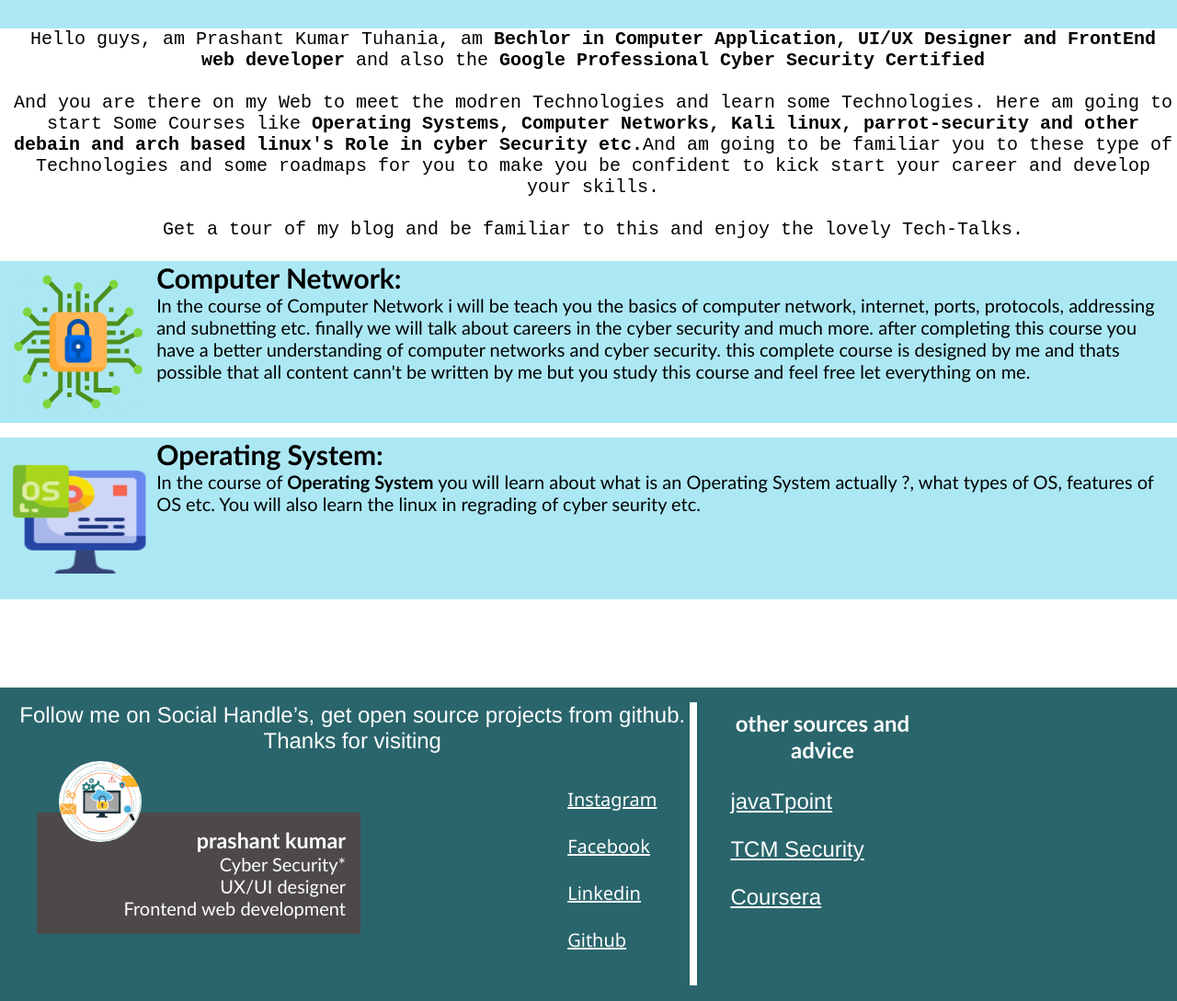
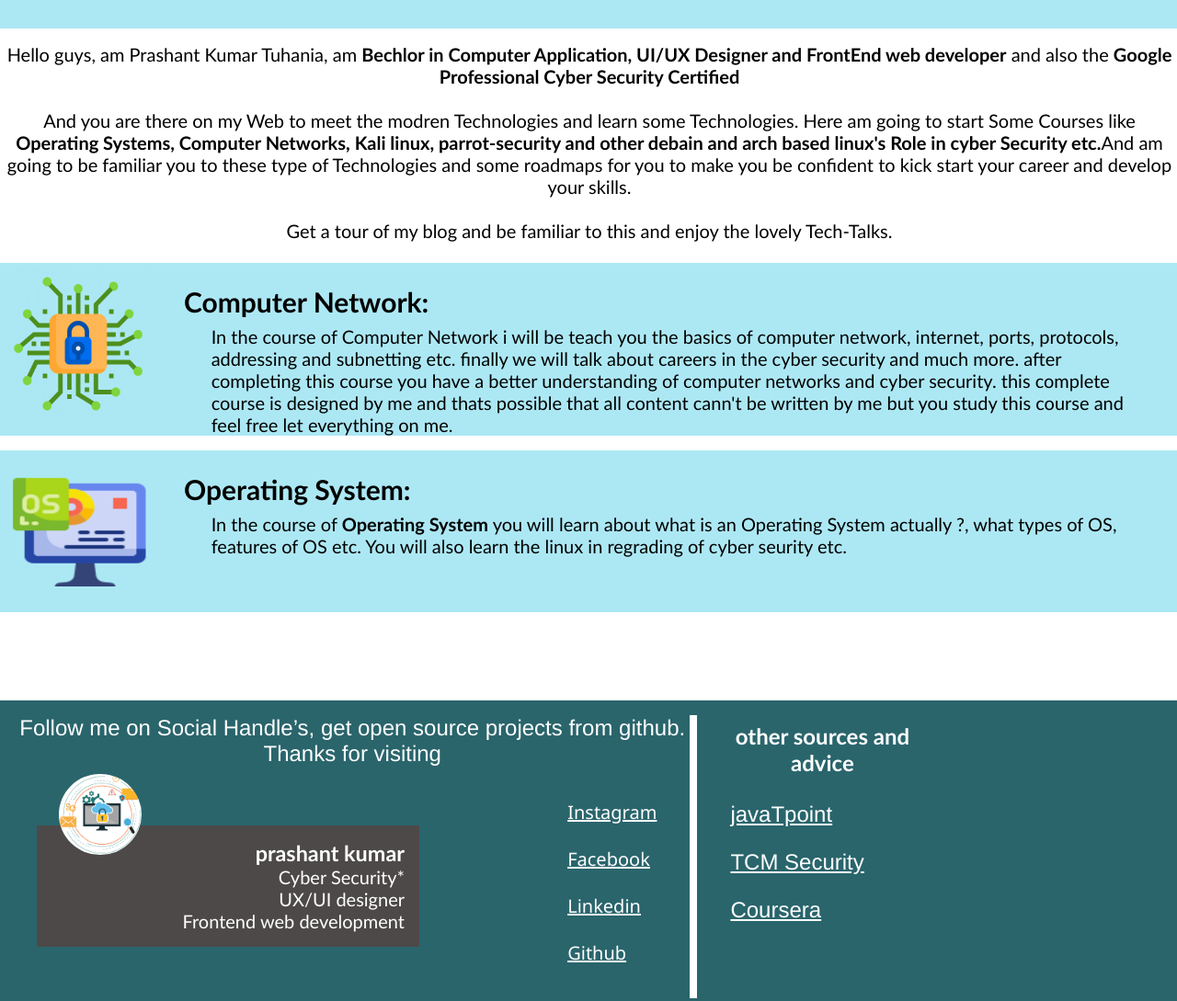
Before and after one commit to prashantkumar342/t342-security, a plain HTML site: page index.html in a window 1280 px wide. Shown: the part 428-1517 px from the top of the page at 92% size. Drawn offline with Linux system fonts and the light colour scheme.

Commit message:
layout fixes

```diff
--- a/mediaq.css
+++ b/mediaq.css
@@ -4,7 +4,7 @@
   }
 
   .head p {
-    font-size: 2.2vh;
+    font-size: 2vh;
     padding: 1vh;
   }
 
@@ -18,7 +18,7 @@
 
   .courses-overview .card .paragraph {
     margin: auto auto 1vh auto;
-    font-size: 1.5vh;
+    font-size: 1vh;
   }
 
   .courses-overview .card img {
@@ -135,11 +135,6 @@
     padding: 1.5vh;
   }
 
-  .courses-overview .card {
-    /* height: 20vh; */
-    background-color: rgba(56, 199, 228, 0.416);
-  }
-
   .courses-overview .paragraph {
     /* width: 100%; */
     padding: 1vh;
@@ -155,7 +150,6 @@
   }
 
   .overview-home .pragraphs {
-    /* outline: red solid; */
     font-size: 2vh;
     width: fit-content;
   }
@@ -168,9 +162,24 @@
   }
 
   .courses-overview .paragraph {
+    /* outline: red solid; */
     /* padding: 1vh; */
     width: 90%;
     font-family: 'Gill Sans', 'Gill Sans MT', Calibri, 'Trebuchet MS', sans-serif;
     font-size: 2.5vh;
   }
+
+  .courses-overview .paragraph h2 {
+    width: 95%;
+    margin: 0 auto 0 auto;
+    padding: 3vh 0 0 .5vh;
+    /* outline: green solid; */
+  }
+
+  .courses-overview .paragraph p {
+    width: 90%;
+    margin: 0 auto 0 auto;
+    /* outline: green solid; */
+    padding: 1vh 0 0 1vh;
+  }
 }
--- a/style.css
+++ b/style.css
@@ -127,8 +127,9 @@
 }
 
 .overview-home .pragraphs {
+  margin-top: 2vh;
   /* padding: 1vh; */
-  font-family: monospace;
+  font-family: 'Trebuchet MS', 'Lucida Sans Unicode', 'Lucida Grande', 'Lucida Sans', Arial, sans-serif;
   font-size: 2.5vh;
   width: 100%;
   /* display: flex; */
@@ -140,7 +141,7 @@
 .pragraph-2 {
   text-align: center;
   border-left: white solid 2px;
-  padding-left: 1vh;
+  /* padding-left: 2vh; */
 }
 
 .overview-home .pragraphs .signature {
@@ -244,7 +245,9 @@ footer {
 
 .logo img {
   border-radius: 50%;
+  margin-bottom: -8vh;
   width: 7vw;
+  /* height: 14vh; */
 }
 
 .bio {
@@ -254,7 +257,7 @@ footer {
   font-family: 'Gill Sans', 'Gill Sans MT', Calibri, 'Trebuchet MS', sans-serif;
   padding: 2vh;
   text-align: right;
-  width: 25vw
+  width: 30vw
 }
 
 .social-handles {
```
